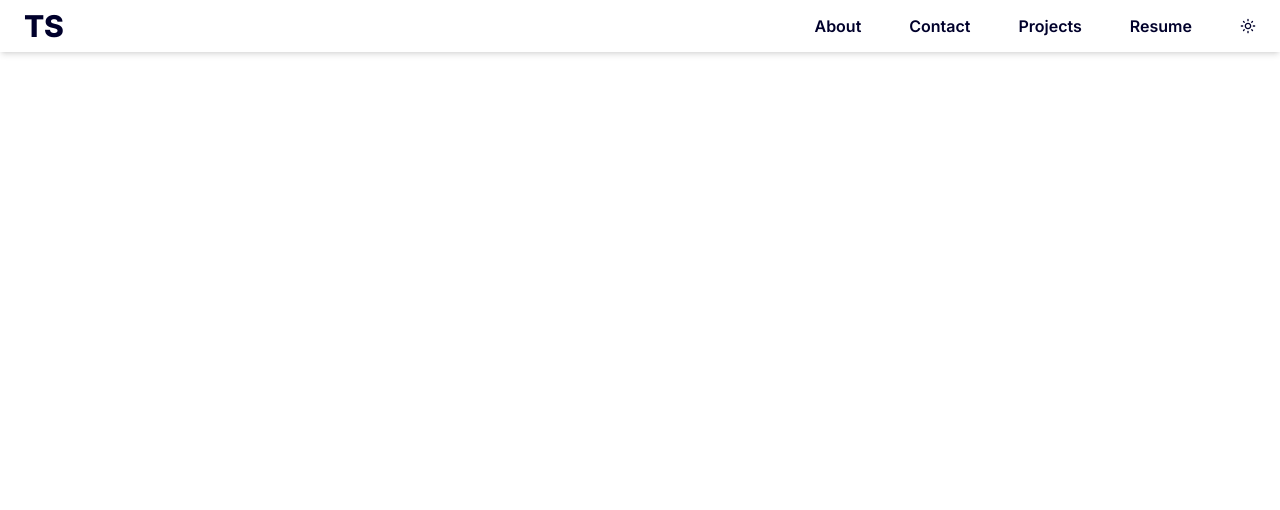
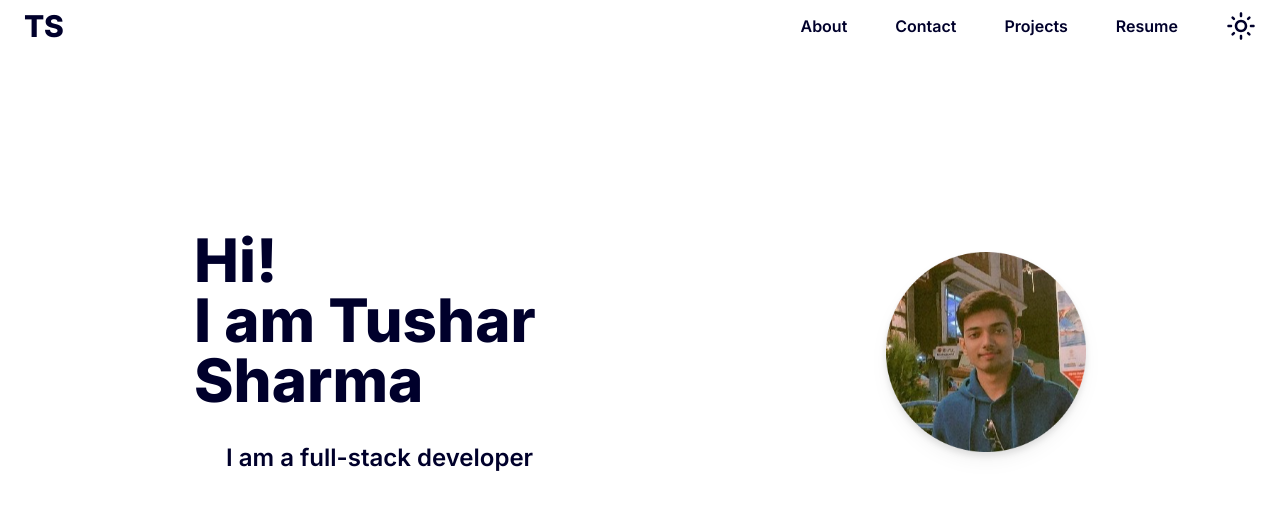
Before and after one commit to tushar27x/portfolio, a Next.js app: page / in a window 1280 px wide. Shown: the top 510 px of the page. Built offline with nearby package versions, Linux system fonts and the light colour scheme.

Commit message:
added title section with framer animation

```diff
--- a/app/components/Navbar.tsx
+++ b/app/components/Navbar.tsx
@@ -20,7 +20,7 @@ const Navbar = () => {
         <div className='cursor-pointer font-semibold hover:text-slate-300 transition-colors text-1xl mr-2'>Contact</div>
         <div className='cursor-pointer font-semibold hover:text-slate-300 transition-colors text-1xl mr-2'>Projects</div>
         <div className='cursor-pointer font-semibold hover:text-slate-300 transition-colors text-1xl mr-2'>Resume</div>
-        {displayMode ? <div onClick={changeMode}><MdOutlineLightMode /></div> : <div onClick={changeMode}><MdOutlineDarkMode /></div>}
+        {displayMode ? <div onClick={changeMode}><MdOutlineLightMode size={30}/></div> : <div onClick={changeMode}><MdOutlineDarkMode size={30}/></div>}
       </div>
       <div onClick={toggle} className={`md:hidden flex items-center rounded-full p-2
       ${(displayMode) ?(clicked?'bg-[#46465b] text-white':''):(clicked?'bg-[#333353] text-white':'bg-dark text-white')}
--- /dev/null
+++ b/app/components/Reveal.tsx
@@ -0,0 +1,34 @@
+"use client"
+
+import React, { useEffect, useRef } from 'react';
+import {animate, delay, motion, useAnimation, useInView} from 'framer-motion';
+
+const Reveal = ({children}:{children:React.ReactNode}) => {
+    const ref = useRef(null);
+    const isInView = useInView(ref, {once:true});
+
+    const mainControls = useAnimation();
+
+    useEffect(()=>{
+        if(isInView){
+            mainControls.start("visible")
+        }
+    });
+    return (
+        <div ref={ref} className='overflow-hidden w-auto'>
+            <motion.div
+                variants={{
+                    hidden:{opacity:0, y:75},
+                    visible:{opacity:1, y:0},
+                }}
+                initial="hidden"
+                animate="visible"
+                transition={{delay:0.25, duration:0.5}}
+            >
+                {children}
+            </motion.div>
+        </div>
+  )
+}
+
+export default Reveal
--- /dev/null
+++ b/app/components/Title/Avatar.tsx
@@ -0,0 +1,15 @@
+import React from 'react';
+import Image from 'next/image';
+const Avatar = ({src}:{src:string}) => {
+  return (
+    <Image
+        src={src}
+        width={400}
+        height={300}
+        alt='avatar'
+        className='drop-shadow-lg'
+    />
+  )
+}
+
+export default Avatar
--- a/app/components/Title/page.tsx
+++ b/app/components/Title/page.tsx
@@ -1,8 +1,24 @@
+"use client"
 import React from 'react'
+import Avatar from './Avatar'
+import { useThemeContext } from '@/app/ThemeProvider'
 
 const Title = () => {
+  const {displayMode} = useThemeContext();
   return (
-    <div></div>
+    <div className={`flex flex-col md:flex-row-reverse md:gap-[10rem] items-center gap-8 ${displayMode? 'bg-light text-dark': 'bg-dark/90 text-light/90'} title-section h-[75vh] md:px-8`}>
+      <div className='w-full flex flex-col md:flex-row-reverse md:justify-around items-center gap-10 md:gap-0 px-[5rem] py-[2rem]'>
+        <div className='w-[200px]'>
+          <Avatar src={'/profile-rounded.png'}/>
+        </div>
+        <div className='flex flex-col w-full md:w-1/2 text-center justify-center md:text-left lg:text-left md:items-center'>
+          <h1 className='font-extrabold text-6xl'>Hi!<br />I am Tushar Sharma
+          </h1>
+          <h3 className='mt-8 w-full font-semibold text-2xl px-8'>I am a full-stack developer</h3>
+        </div>
+      </div>
+
+    </div>
   )
 }
 
--- a/app/layout.tsx
+++ b/app/layout.tsx
@@ -8,8 +8,8 @@ import { ThemeProvider } from './ThemeProvider'
 const inter = Inter({ subsets: ['latin'] })
 
 export const metadata: Metadata = {
-  title: 'Create Next App',
-  description: 'Generated by create next app',
+  title: 'Tushar Sharma',
+  description: 'Portfolio',
 }
 
 export default function RootLayout({
--- a/app/page.tsx
+++ b/app/page.tsx
@@ -3,10 +3,13 @@ import Title from './components/Title/page'
 import About from './components/About/page'
 import Projects from './components/Projects/page'
 import Contact from './components/Contact/page'
+import Reveal from './components/Reveal'
 export default function Home() {
   return (
     <>
-    <Title />
+      <Reveal>
+        <Title />
+      </Reveal>
       <About />
       <Projects />
       <Contact />
```
Also changed, not shown: package.json (+6 -5 lines), public/profile-rounded.png (added), 1 other file (tests, documents, lock files or other folders).
